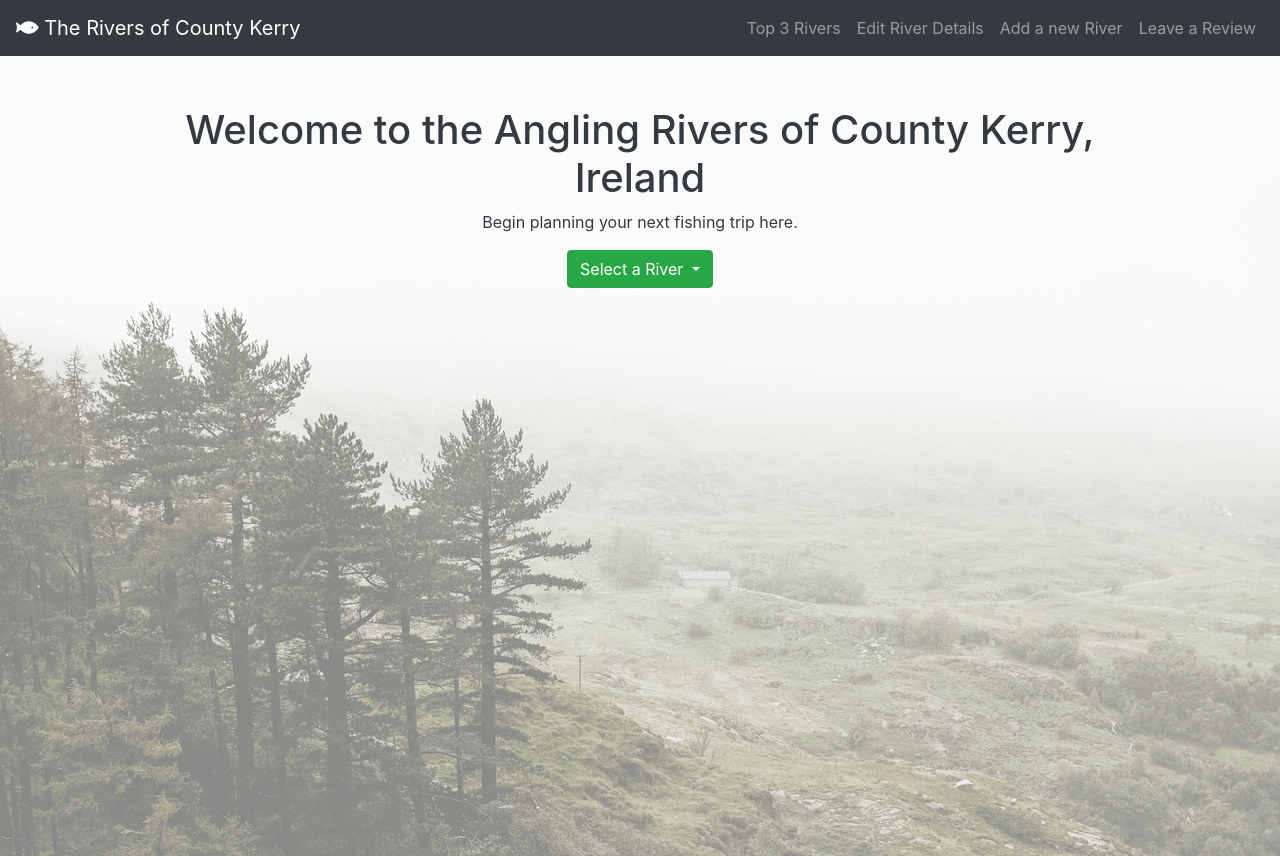
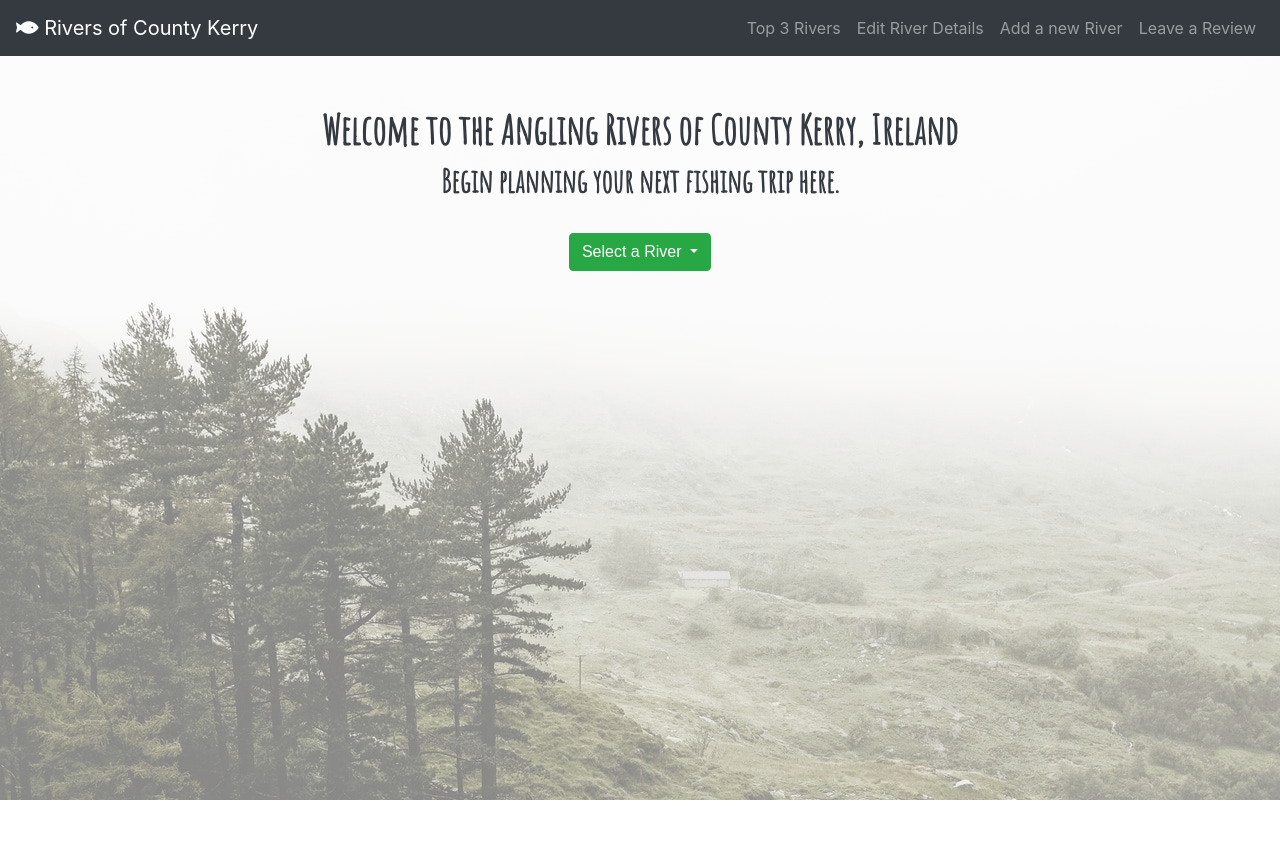
Before and after one commit to haydal810/Milestone-Project-3, a Flask app: page / in a window 1280 px wide. After the commit the page ends 800 px from the top, so only its background shows below. Run offline with Flask 2, Linux system fonts and the light colour scheme; data that the repository does not hold is empty; some libraries are stand-ins or nearby versions.

Commit message:
minor font changes to landing page

```diff
--- a/static/css/style.css
+++ b/static/css/style.css
@@ -7,7 +7,7 @@ body {
     background-size: cover;
     height: 100vh;
     overflow: hidden;
-    position: absolute;
+    position: fixed;
     width: 100%;
     opacity: 0.5;
     z-index: -1;
@@ -17,4 +17,16 @@ body {
     z-index: 1;
     position: relative;
     margin-top: 50px;
+    font-family: 'Amatic SC', cursive, sans-serif;
 }
+.welcome-text p {
+    font-size: 20px;
+}
+
+.button-text {
+    font-family: Arial, Helvetica, sans-serif;
+}
+
+.dropdown {
+    margin-top: 25px;
+}
--- a/templates/base.html
+++ b/templates/base.html
@@ -5,6 +5,7 @@
     <meta charset="UTF-8">
     <meta name="viewport" content="width=device-width, initial-scale=1.0">
     <meta http-equiv="X-UA-Compatible" content="ie=edge">
+    <link href="https://fonts.googleapis.com/css?family=Amatic+SC&display=swap" rel="stylesheet">
     <link rel="stylesheet" href="https://stackpath.bootstrapcdn.com/bootstrap/4.3.1/css/bootstrap.min.css"
         integrity="sha384-ggOyR0iXCbMQv3Xipma34MD+dH/1fQ784/j6cY/iJTQUOhcWr7x9JvoRxT2MZw1T" crossorigin="anonymous">
     <link rel="stylesheet" href="https://cdnjs.cloudflare.com/ajax/libs/font-awesome/5.11.2/css/all.css"
@@ -16,7 +17,7 @@
 <body>
     <!-- Navbar for each page -->
     <nav class="navbar navbar-expand-md navbar-dark bg-dark">
-        <a class="navbar-brand" href="#"><i class="fas fa-fish"></i> The Rivers of County Kerry</a>
+        <a class="navbar-brand" href="#"><i class="fas fa-fish"></i> Rivers of County Kerry</a>
         <button class="navbar-toggler" type="button" data-toggle="collapse" data-target="#navbarNavAltMarkup"
             aria-controls="navbarNavAltMarkup" aria-expanded="false" aria-label="Toggle navigation">
             <span class="navbar-toggler-icon"></span>
@@ -35,8 +36,8 @@
     <div class="container-fluid">
         <div class="row justify-content-center">
             <div class="col-10 text-dark welcome-text">
-                <h1>Welcome to the Angling Rivers of County Kerry, Ireland</h1>
-                <p>Begin planning your next fishing trip here.</p>
+                <h1><strong>Welcome to the Angling Rivers of County Kerry, Ireland</strong></h1>
+                <h2><strong>Begin planning your next fishing trip here.</strong></h2>
 
                 {% block content %}
                 {% endblock %}
--- a/templates/rivers.html
+++ b/templates/rivers.html
@@ -6,11 +6,11 @@
     <div class="row justify-content-center">
         <div class="col-12 col-md-5">
             <div class="dropdown">
-                <button class="btn btn-success dropdown-toggle" type="button" id="dropdownMenuButton"
+                <button class="btn btn-success dropdown-toggle button-text" type="button" id="dropdownMenuButton"
                     data-toggle="dropdown" aria-haspopup="true" aria-expanded="false">
                     Select a River
                 </button>
-                <div class="dropdown-menu" aria-labelledby="dropdownMenuButton">
+                <div class="dropdown-menu button-text" aria-labelledby="dropdownMenuButton">
                     {% for river in rivers %}
                     <a class="dropdown-item" href="#">{{river.river_name}}</a>
                     {% endfor %}
```
